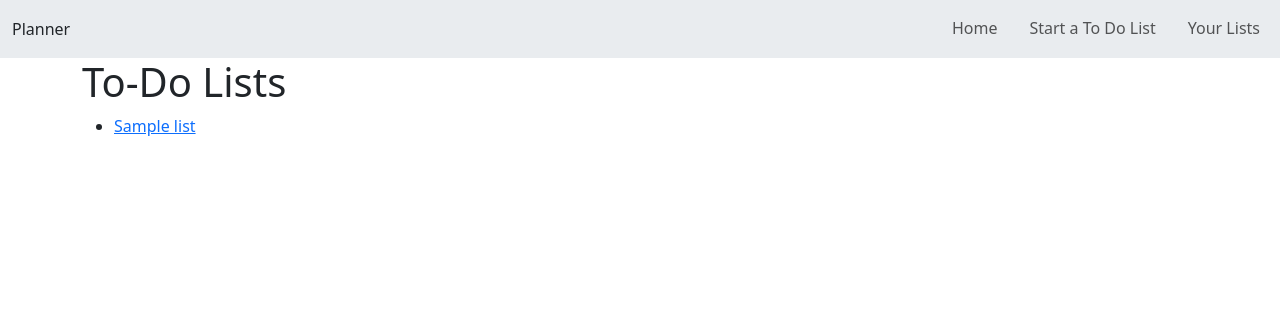
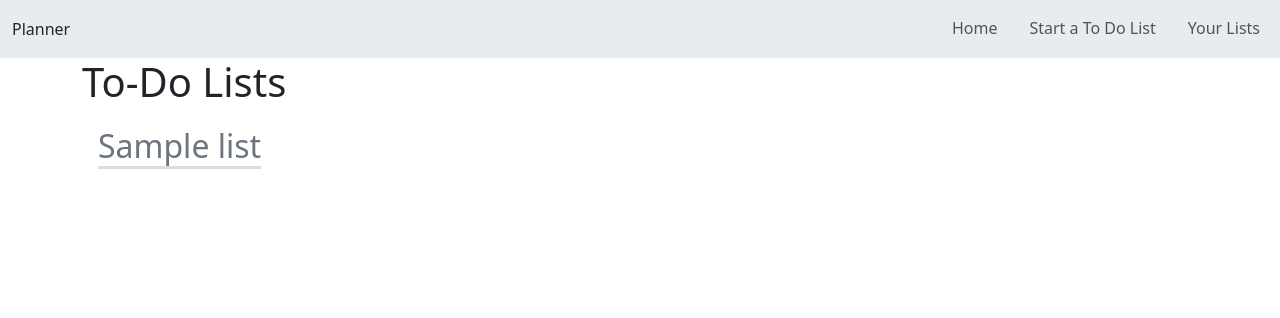
Before and after one commit to egwilborn/planner, a Django app: page /lists/ in a window 1280 px wide. Shown: the top 318 px of the page. Run offline with Django 4.2, Linux system fonts and the light colour scheme; tables that the repository leaves empty hold one stand-in row (values such as "Sample post").

Commit message:
styles list of lists

```diff
--- a/main_app/templates/main_app/list_list.html
+++ b/main_app/templates/main_app/list_list.html
@@ -1,8 +1,15 @@
 {% extends 'base.html' %} {% block content %}
 <h1>To-Do Lists</h1>
-<ul>
+<ul class="list-group list-group-flush">
   {% for list in list_list%}
-  <li><a href="{% url 'list_detail' list.id %}">{{list.title}}</a></li>
+  <li class="list-group-item w-50">
+    <a
+      class="link-secondary link-offset-2 link-underline-opacity-25 link-underline-opacity-100-hover"
+      href="{% url 'list_detail' list.id %}"
+      style="font-size: 2.5vw"
+      >{{list.title}}</a
+    >
+  </li>
   {% endfor %}
 </ul>
 {% endblock content %}
```
